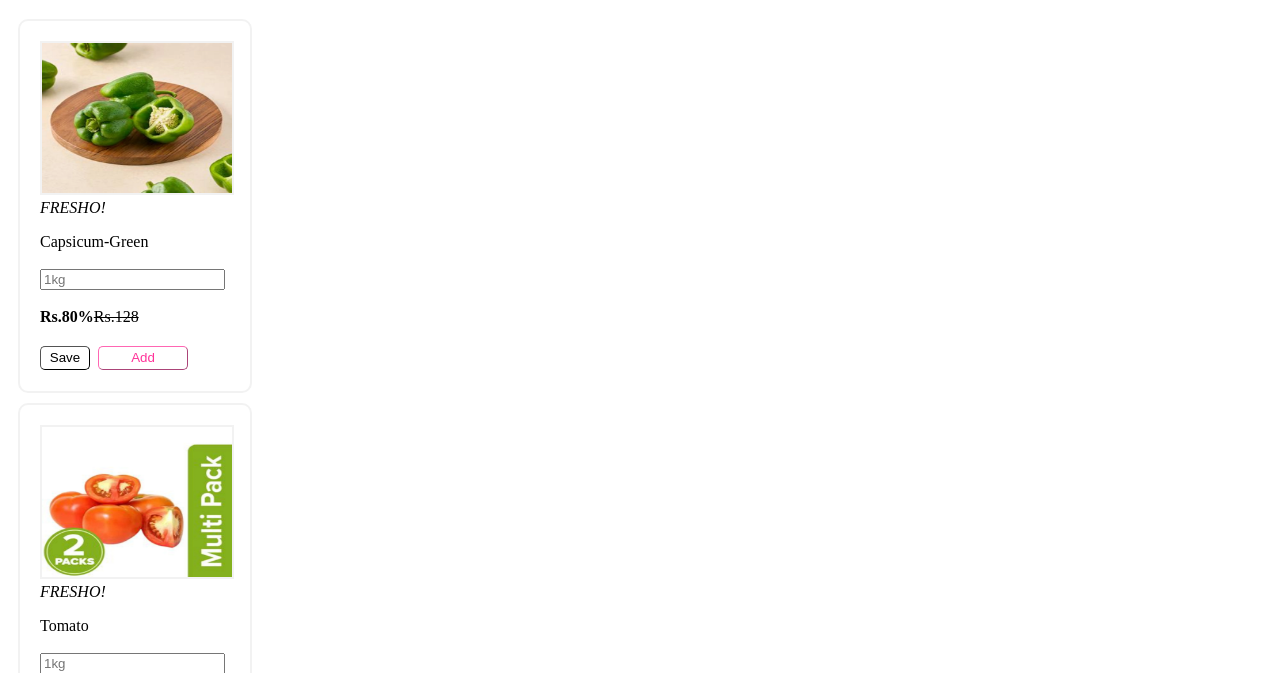
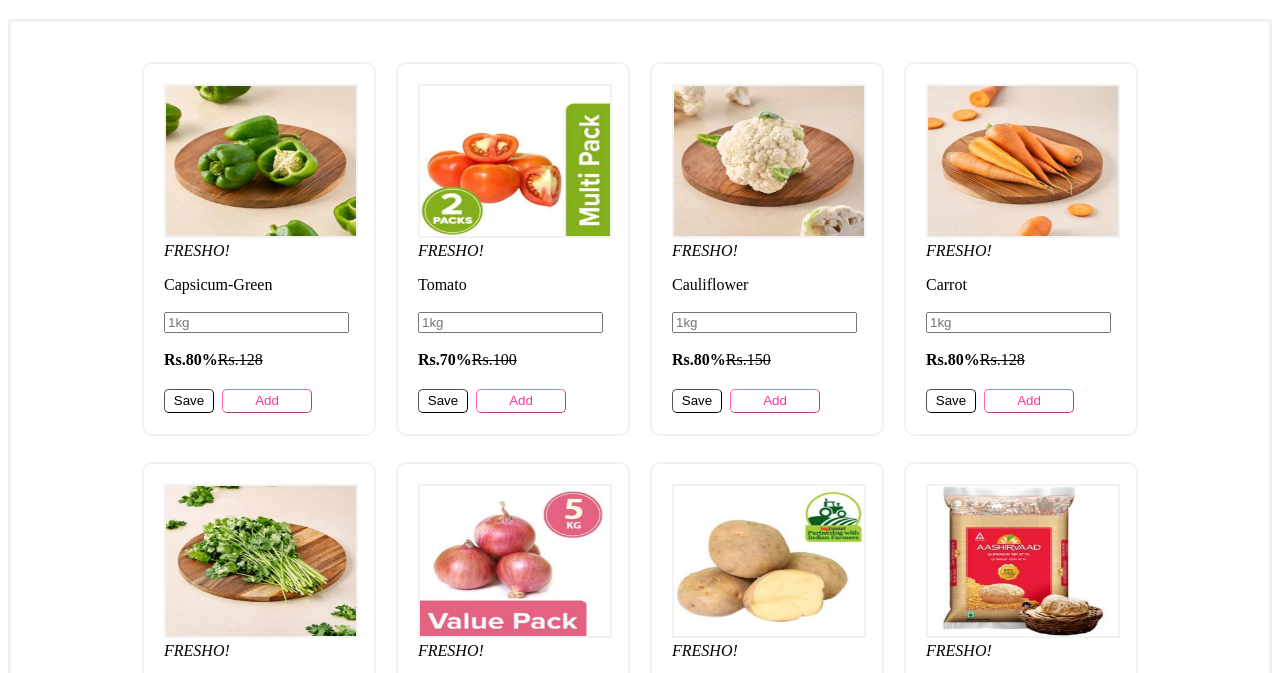
Before and after one commit to ashwinisinare07/super-market, a plain HTML site: page index.html in a window 1280 px wide. Shown: the part 61-734 px from the top of the page. Drawn offline with Linux system fonts and the light colour scheme.

Commit message:
Arrange this beautiful cards

```diff
--- a/index.html
+++ b/index.html
@@ -3,6 +3,15 @@
 <head>
     <title>SuperMarket</title>
     <style>
+       .main{
+            border-style: solid;
+            border-color:#f2f2f2;
+            height: 800px;
+            padding: 30px 20px 40px 20px;
+            display: flex;
+            flex-wrap: wrap;
+            justify-content: center;
+       }
         .card{
             background-color: white;
         width:190px;
@@ -44,7 +53,7 @@
 </head>
 <body>
     <h1>---***SuperMarket***---</h1>
-    <div>
+    <div class="main">
         <div class="card">
             <img src="./images/capsicum-green.webp"  height="150px" width="190px"   class="img" /><br />
             <i>FRESHO!</i>
```
